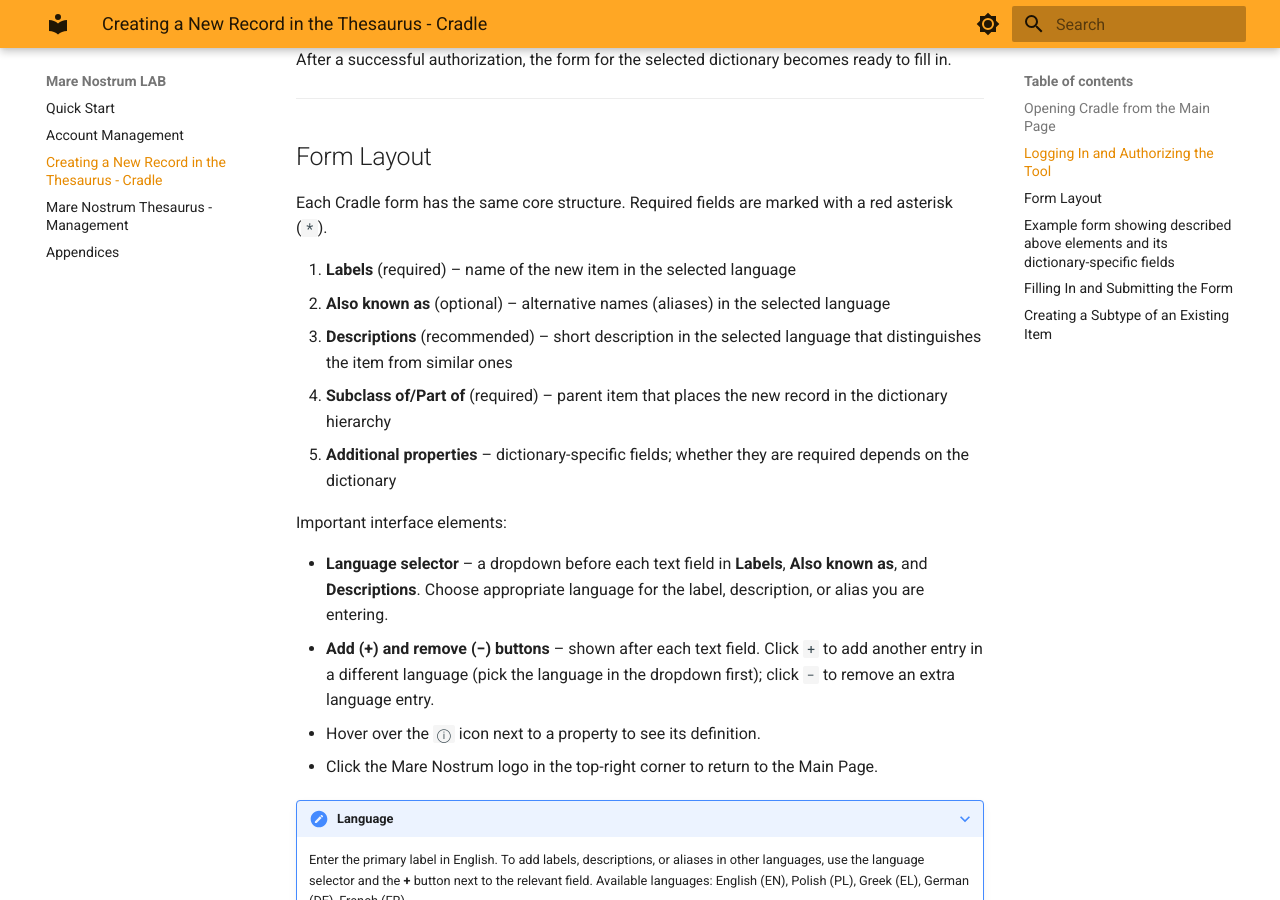
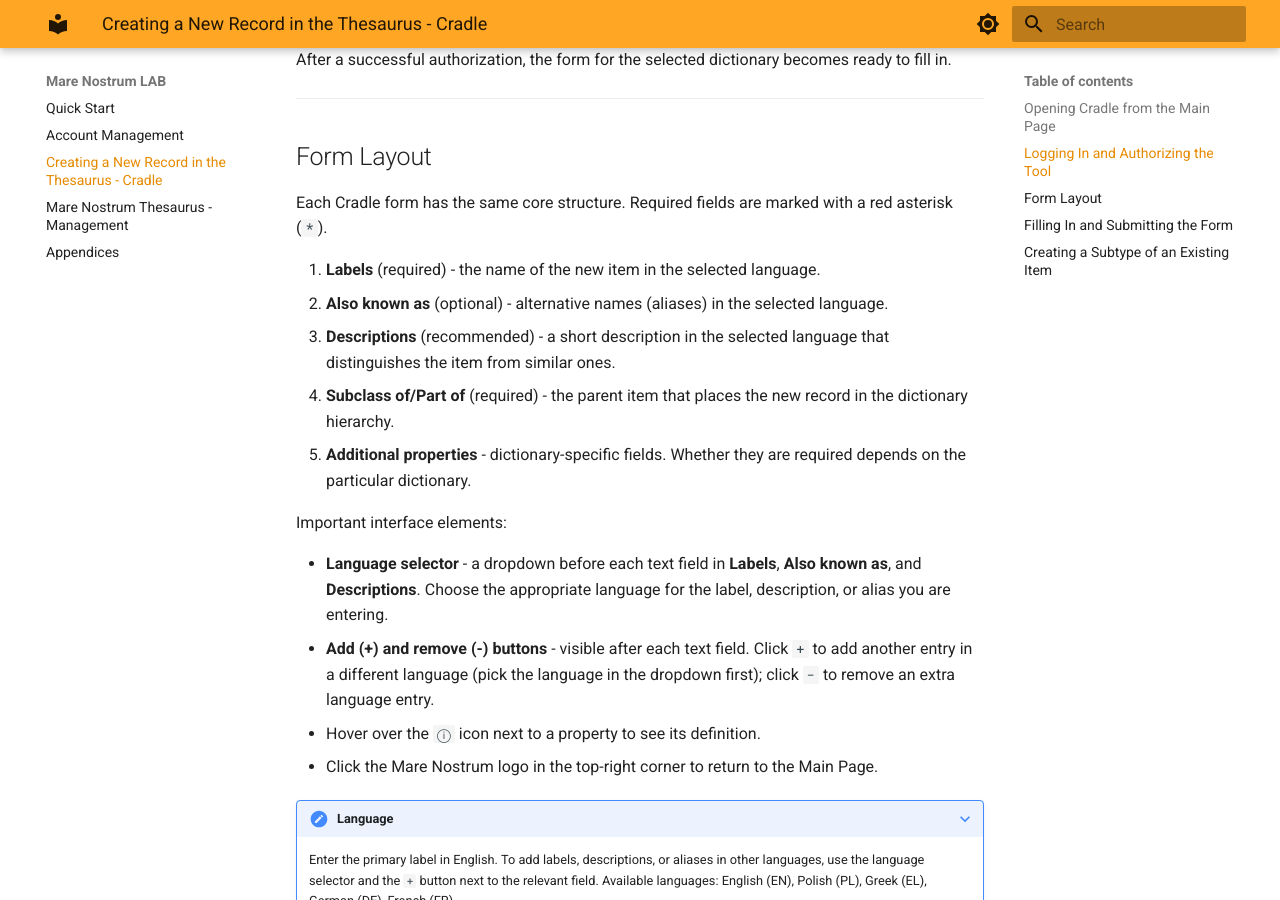
Before and after one commit to Mare-Nostrum-Lab-UJ/Mare-Nostrum-Lab-UJ.github.io, an MkDocs documentation site: the page built from docs/cradle.md, in a window 1280 px wide and 900 px high, scrolled down 2431 px. Built offline with MkDocs 1.6.1 and Material for MkDocs 9.7.7, drawn with Linux system fonts in a browser that asks for light colours; some of the changed text lies outside the part shown.

Commit message:
fix: Stylistic correction for Cradle.

```diff
--- a/docs/cradle.md
+++ b/docs/cradle.md
@@ -1,13 +1,13 @@
 # Creating a New Record in the Thesaurus - Cradle
 
-Cradle is a form-based tool for adding new items to Mare Nostrum Thesaurus dictionaries. Use it when you need to create a record in a specific dictionary (vessel part, provenance, etc.).
+Cradle is a form-based tool for adding new items to the Mare Nostrum Thesaurus dictionaries. Use it when you need to create a record in a specific dictionary (vessel part, provenance, etc.).
 
 ---
 
 ## Opening Cradle from the Main Page
 
 1. Go to the [Thesaurus Main Page](https://pac.cenagis.edu.pl/wiki).
-1. In the **Dictionaries** section, select a link in the form **New** and dictionary name (**New amphora type**, **New vessel part**, etc.).
+1. In the **Dictionaries** section, select a **New [dictionary name]** link (for example, **New amphora type**, **New vessel part**, etc.).
 
     ![Main Page Dictionaries section with New form links](cradle/mainpage.png)
 
@@ -26,7 +26,7 @@
     ![Mare Nostrum Wiki login page](cradle/loginpage.png)
 
     ???+ note "Account required"
-        If you are already logged in, you will not see login page.
+        If you are already logged in, you will not see the login page.
         If you do not have an account yet, follow the steps in [Account Management](account-management.md/#logging-in-to-the-account).
 
 1. On the authorization page, click **Allow** to permit Cradle to make changes on your behalf.
@@ -41,25 +41,25 @@
 
 Each Cradle form has the same core structure. Required fields are marked with a red asterisk (`*`).
 
-1. **Labels** (required) –  name of the new item in the selected language
-1. **Also known as** (optional) – alternative names (aliases) in the selected language
-1. **Descriptions** (recommended) – short description in the selected language that distinguishes the item from similar ones
-1. **Subclass of/Part of** (required) – parent item that places the new record in the dictionary hierarchy
-1. **Additional properties** – dictionary-specific fields; whether they are required depends on the dictionary
+1. **Labels** (required) - the name of the new item in the selected language.
+1. **Also known as** (optional) - alternative names (aliases) in the selected language.
+1. **Descriptions** (recommended) - a short description in the selected language that distinguishes the item from similar ones.
+1. **Subclass of/Part of** (required) - the parent item that places the new record in the dictionary hierarchy.
+1. **Additional properties** - dictionary-specific fields. Whether they are required depends on the particular dictionary.
 
 Important interface elements:
 
-- **Language selector** – a dropdown before each text field in **Labels**, **Also known as**, and **Descriptions**. Choose appropriate language for the label, description, or alias you are entering.
-- **Add (+) and remove (−) buttons** – shown after each text field. Click `+` to add another entry in a different language (pick the language in the dropdown first); click `−` to remove an extra language entry.
-- Hover over the `ⓘ` icon next to a property to see its definition.
-- Click the Mare Nostrum logo in the top-right corner to return to the Main Page.
+* **Language selector** - a dropdown before each text field in **Labels**, **Also known as**, and **Descriptions**. Choose the appropriate language for the label, description, or alias you are entering.
+* **Add (+) and remove (-) buttons** - visible after each text field. Click `+` to add another entry in a different language (pick the language in the dropdown first); click `−` to remove an extra language entry.
+* Hover over the `ⓘ` icon next to a property to see its definition.
+* Click the Mare Nostrum logo in the top-right corner to return to the Main Page.
 
 ???+ note "Language"
-    Enter the primary label in English. To add labels, descriptions, or aliases in other languages, use the language selector and the **+** button next to the relevant field.
+    Enter the primary label in English. To add labels, descriptions, or aliases in other languages, use the language selector and the `+` button next to the relevant field.
     Available languages: English (EN), Polish (PL), Greek (EL), German (DE), French (FR).
 
-## Example form showing described above elements and its dictionary-specific fields
-![New chronology form showing described above elements and its dictionary-specific fields](cradle/newcolorpage.png)
+Example form showing described above elements and its dictionary-specific fields
+![New chronology form](cradle/newcolorpage.png)
 
 ---
 
@@ -75,7 +75,7 @@
     ![Completed form with Create new item button visible](cradle/createnewitem.png)
 
 1. Click **Create new item**.
-1. Wait while the page shows **Creating item...**.
+1. Wait while the page shows **Creating item...**
 1. When creation succeeds, the **Last items created** section appears with a link to the new item.
 
     ![Form page showing Last items created with a link to the new item](cradle/lastitemcreated.png)
@@ -86,12 +86,12 @@
 
 ## Creating a Subtype of an Existing Item
 
-By default, **subclass of/part of** points to the top-level parent of the dictionary. You can instead place the new item under another existing dictionary entry.
+By default, the **subclass of/part of** field points to the main parent of the dictionary. You can instead choose the new item under another existing dictionary entry.
 
-Example: add **example paphos** as a subtype of **paphos**, rather than directly under **amphora type**.
+For example: add **example paphos** as a subtype of **paphos**, rather than directly under **amphora type**.
 
 1. Open the Cradle form for the target dictionary.
-1. In **subclass of**, replace the default parent with the existing item that should be the direct parent.
+1. In the **subclass of/part of** field, replace the default parent with the existing item that should be the direct parent.
 1. Complete the remaining required fields and click **Create new item**.
 
     ![Form configured so the new item is a subtype of another dictionary item](cradle/subclass.png)
```
